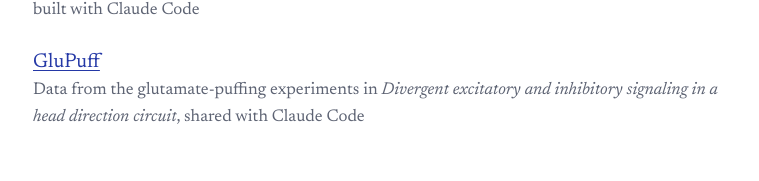
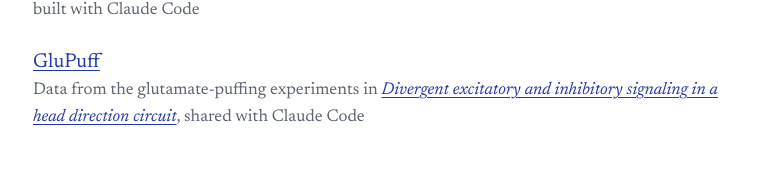
Before and after one commit to DanTurner-Evans/DanTurner-Evans.github.io, a plain HTML site: page docs/artifacts.html in a window 1280 px wide. Shown: the part 1149-1330 px from the top of the page, without its empty margins (259-1018 px from the left). Drawn offline with Linux system fonts and the light colour scheme.

Commit message:
Link the GluPuff entry to its preprint
Co-Authored-By: Claude Opus 5.5 <noreply@anthropic.com>

```diff
--- a/docs/artifacts.html
+++ b/docs/artifacts.html
@@ -78,7 +78,7 @@
       </li>
       <li>
         <a class="title" href="https://github.com/T-E-Lab/GluPuff">GluPuff</a>
-        <span class="venue">Data from the glutamate-puffing experiments in <cite>Divergent excitatory and inhibitory signaling in a head direction circuit</cite>, shared with Claude Code</span>
+        <span class="venue">Data from the glutamate-puffing experiments in <a href="https://doi.org/10.64898/2026.01.18.700161"><cite>Divergent excitatory and inhibitory signaling in a head direction circuit</cite></a>, shared with Claude Code</span>
       </li>
     </ul>
   </main>
```
